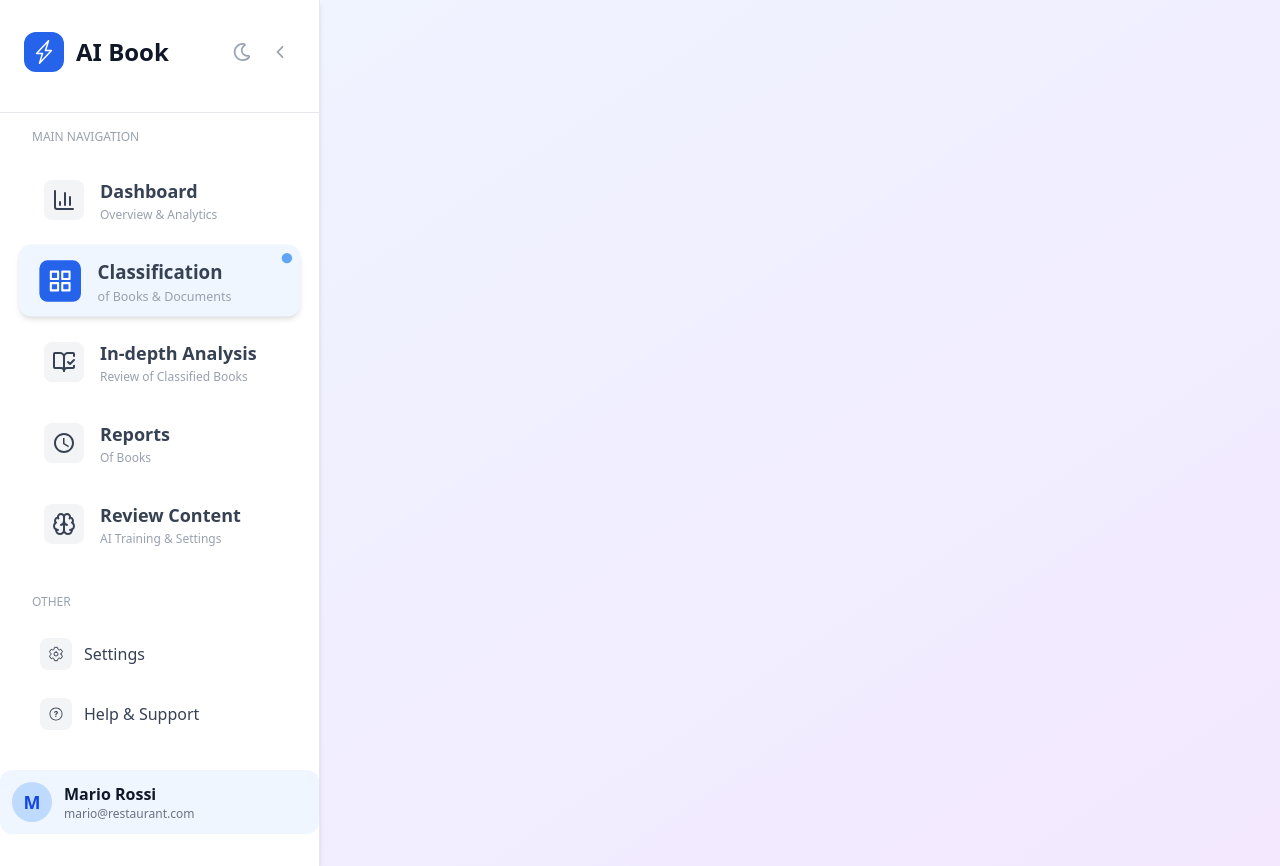
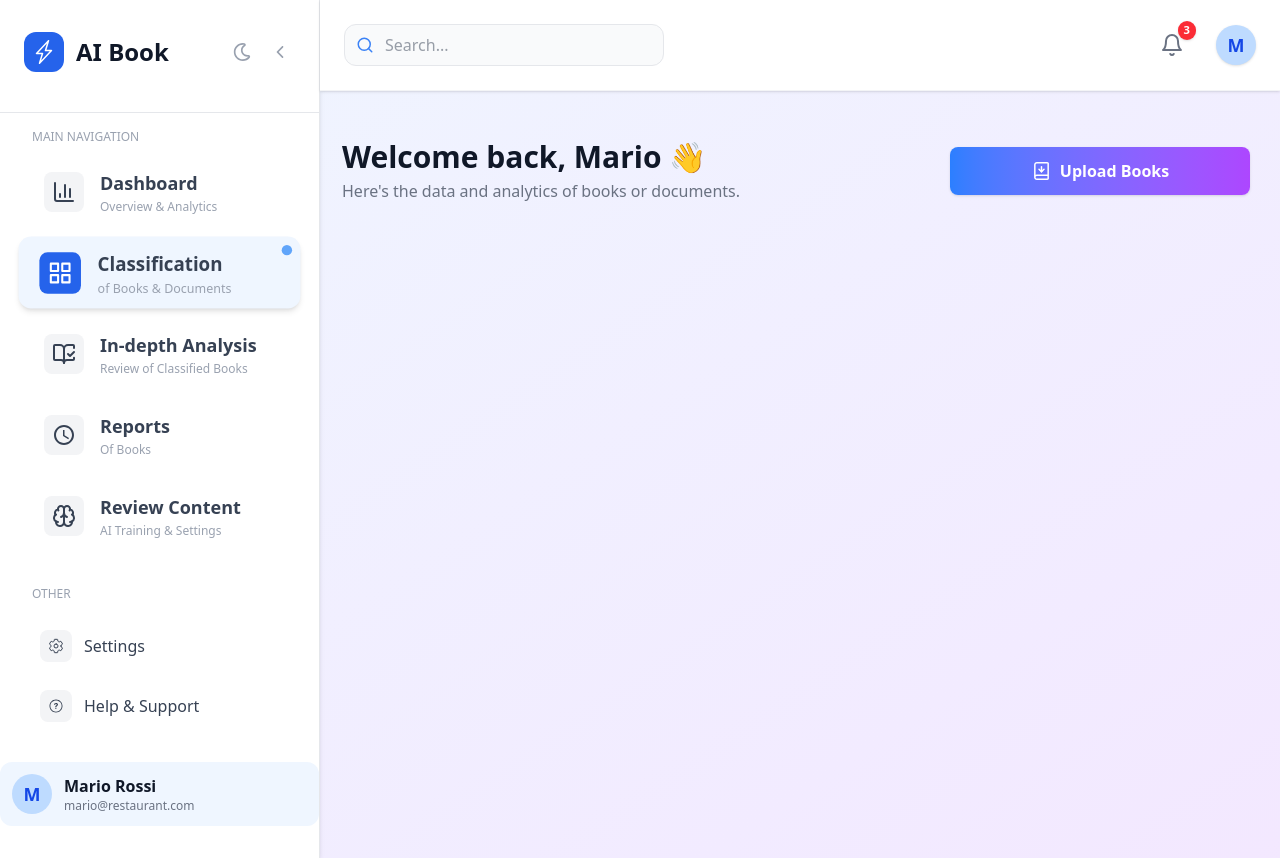
Before and after one commit to hba777/ai-books, a Next.js app in the folder frontend/: page /classification in a window 1280 px wide. Built offline with nearby package versions, Linux system fonts and the light colour scheme.

Commit message:
Header and Welcome Back Section Added

```diff
--- /dev/null
+++ b/frontend/src/components/Header/Header.tsx
@@ -0,0 +1,149 @@
+import React, { useState, useRef, useEffect } from "react";
+import { LuBell } from "react-icons/lu";
+import { FiSearch } from "react-icons/fi";
+import { useRouter } from "next/router";
+import { FiUpload } from "react-icons/fi";
+
+// Header with search, bell, and profile picture
+export const Header: React.FC = () => {
+  const [dropdownOpen, setDropdownOpen] = useState(false);
+  const avatarRef = useRef<HTMLDivElement>(null);
+  const router = useRouter();
+
+  // Close dropdown on outside click
+  useEffect(() => {
+    function handleClickOutside(event: MouseEvent) {
+      if (
+        avatarRef.current &&
+        !avatarRef.current.contains(event.target as Node)
+      ) {
+        setDropdownOpen(false);
+      }
+    }
+    if (dropdownOpen) {
+      document.addEventListener("mousedown", handleClickOutside);
+    } else {
+      document.removeEventListener("mousedown", handleClickOutside);
+    }
+    return () => {
+      document.removeEventListener("mousedown", handleClickOutside);
+    };
+  }, [dropdownOpen]);
+
+  const handleLogout = () => {
+    setDropdownOpen(false);
+    router.push("/");
+  };
+
+  return (
+    <header className="flex items-center justify-between w-full py-6 px-6 bg-white border-b border-gray-100 shadow-sm">
+      <div className="flex items-center gap-6 w-full max-w-xl">
+        <div className="flex-1">
+          <div className="relative w-xs">
+            <span className="absolute left-3 top-1/2 -translate-y-1/2 text-gray-400">
+              <FiSearch className="text-lg text-[#3b82f6]" />
+            </span>
+            <input
+              type="text"
+              placeholder="Search..."
+              className="w-full pl-10 pr-4 py-2 rounded-xl border border-gray-200 bg-gray-50 focus:outline-none focus:ring-2 focus:ring-blue-200 text-gray-700"
+            />
+          </div>
+        </div>
+      </div>
+      <div className="flex items-center gap-6 ml-8">
+        <div className="relative">
+          <button className="relative p-2 rounded-full hover:bg-gray-100 transition">
+            <LuBell className="text-2xl text-gray-500" />
+            <span
+              className="absolute -top-1 -right-1 bg-red-500 text-white text-xs font-bold rounded-full px-1.5 py-0.5 shadow"
+              style={{ fontSize: "0.7rem" }}
+            >
+              3
+            </span>
+          </button>
+        </div>
+        <div className="relative" ref={avatarRef}>
+          <div
+            className="w-10 h-10 rounded-full bg-blue-200 flex items-center justify-center font-bold text-blue-700 text-lg shadow cursor-pointer select-none"
+            onClick={() => setDropdownOpen((open) => !open)}
+          >
+            M
+          </div>
+          {dropdownOpen && (
+            <div className="absolute right-0 mt-2 w-36 bg-white border border-gray-200 rounded-lg shadow-lg z-50">
+              <button
+                className="w-full text-left px-4 py-2 text-gray-700 hover:bg-gray-100 rounded-lg transition"
+                onClick={handleLogout}
+              >
+                Logout
+              </button>
+            </div>
+          )}
+        </div>
+      </div>
+    </header>
+  );
+};
+
+// Welcome section with welcome text, subtext, and a button on the right
+export const WelcomeSection: React.FC = () => {
+  return (
+    <section className="flex items-center justify-between w-full mb-6 ml-3">
+      <div>
+        <h1 className="text-3xl font-bold text-gray-900 mb-1">
+          Welcome back, Mario <span className="inline-block">👋</span>
+        </h1>
+        <p className="text-gray-500 text-base">
+          Here's the data and analytics of books or documents.
+        </p>
+      </div>
+      <button className="bg-gradient-to-r mr-5 from-blue-500 to-purple-500 text-white font-semibold px-10 py-3 rounded-lg shadow hover:from-blue-600 hover:to-purple-600 transition min-w-[300px] flex items-center justify-center">
+        <svg className="mr-2"
+          width="21"
+          height="20"
+          viewBox="0 0 21 20"
+          fill="none"
+          xmlns="http://www.w3.org/2000/svg"
+        >
+          <g clip-path="url(#clip0_50_11481)">
+            <path
+              d="M10.4998 10.8347V5.83575"
+              stroke="white"
+              stroke-width="1.50006"
+              stroke-linecap="round"
+              stroke-linejoin="round"
+            />
+            <path
+              d="M3.83386 16.2503V3.75294C3.83386 3.20052 4.05331 2.67073 4.44393 2.28011C4.83455 1.88949 5.36434 1.67004 5.91676 1.67004H16.3312C16.5522 1.67004 16.7641 1.75782 16.9204 1.91407C17.0766 2.07032 17.1644 2.28224 17.1644 2.5032V17.5001C17.1644 17.721 17.0766 17.9329 16.9204 18.0892C16.7641 18.2454 16.5522 18.3332 16.3312 18.3332H5.91676C5.36434 18.3332 4.83455 18.1138 4.44393 17.7231C4.05331 17.3325 3.83386 16.8027 3.83386 16.2503ZM3.83386 16.2503C3.83386 15.6979 4.05331 15.1681 4.44393 14.7775C4.83455 14.3869 5.36434 14.1674 5.91676 14.1674H17.1644"
+              stroke="white"
+              stroke-width="1.50006"
+              stroke-linecap="round"
+              stroke-linejoin="round"
+            />
+            <path
+              d="M8.00098 8.33517L10.5005 10.8347L12.9999 8.33517"
+              stroke="white"
+              stroke-width="1.50006"
+              stroke-linecap="round"
+              stroke-linejoin="round"
+            />
+          </g>
+          <defs>
+            <clipPath id="clip0_50_11481">
+              <rect
+                width="19.9958"
+                height="19.9958"
+                fill="white"
+                transform="translate(0.502197 0.00395203)"
+              />
+            </clipPath>
+          </defs>
+        </svg>
+        Upload Books
+      </button>
+    </section>
+  );
+};
+
+export default Header;
--- a/frontend/src/components/Sidebar/Sidebar.tsx
+++ b/frontend/src/components/Sidebar/Sidebar.tsx
@@ -73,7 +73,7 @@ const Sidebar: React.FC = () => {
         <hr className="border-t border-gray-200 mb-4" />
         <div className="px-6">
           <nav className="flex flex-col gap-3">
-            <div className="text-xs text-gray-400 px-2 mb-2">MAIN NAVIGATION</div>
+            <div className="text-xs text-gray-400 px-2 mb-    2">MAIN NAVIGATION</div>
             {navLinks.map(link => (
               <Link href={link.href} key={link.href} legacyBehavior>
                 <a
--- a/frontend/src/pages/classification.tsx
+++ b/frontend/src/pages/classification.tsx
@@ -1,14 +1,19 @@
 import React from "react";
 import Sidebar from "@/components/Sidebar/Sidebar";
+import Header, { WelcomeSection } from "@/components/Header/Header";
 
 const Classifcation: React.FC = () => {
     return (
         <div className="min-h-screen flex bg-gradient-to-br from-blue-50 to-purple-100">
-            <Sidebar />
-            <main className="flex-1 flex flex-col items-center py-12 px-4">
-
-            </main>
+      <Sidebar />
+      <main className="flex-1 flex flex-col">
+        <Header />
+        <div className="flex-1 flex flex-col items-center px-4 py-12">
+          <WelcomeSection />
+          {/* ...rest of your content */}
         </div>
+      </main>
+    </div>
     )
 }
 
--- a/frontend/src/pages/dashboard.tsx
+++ b/frontend/src/pages/dashboard.tsx
@@ -2,6 +2,7 @@ import React, { useEffect, useState } from "react";
 import api from "../lib/api";
 import { useRouter } from "next/router";
 import Sidebar from "../components/Sidebar/Sidebar";
+import { Header, WelcomeSection } from "../components/Header/Header";
 
 interface User {
   id: string;
@@ -13,79 +14,17 @@ const Dashboard: React.FC = () => {
   const [users, setUsers] = useState<User[]>([]);
   const [username, setUsername] = useState("");
   const [password, setPassword] = useState("");
-  const [role, setRole] = useState<string>("user");
-  const [loading, setLoading] = useState(false);
-  const [error, setError] = useState<string | null>(null);
-  const [success, setSuccess] = useState<string | null>(null);
-  const router = useRouter();
 
-  useEffect(() => {
-    fetchUsers();
-  }, []);
-
-  const fetchUsers = async () => {
-    try {
-      setLoading(true);
-      const token = localStorage.getItem("token");
-      const res = await api.get("/users/all", {
-        headers: { Authorization: `Bearer ${token}` },
-      });
-      setUsers(res.data);
-    } catch (err: any) {
-      setError("Failed to fetch users");
-    } finally {
-      setLoading(false);
-    }
-  };
-
-  const handleAddUser = async (e: React.FormEvent) => {
-    e.preventDefault();
-    setLoading(true);
-    setError(null);
-    setSuccess(null);
-    try {
-      const token = localStorage.getItem("token");
-      await api.post(
-        "/users/register",
-        { username, password, role },
-        { headers: { Authorization: `Bearer ${token}` } }
-      );
-      setSuccess("User added successfully!");
-      setUsername("");
-      setPassword("");
-      setRole("user");
-      fetchUsers();
-    } catch (err: any) {
-      setError(err.response?.data?.detail || "Failed to add user");
-    } finally {
-      setLoading(false);
-    }
-  };
-
-  const handleDeleteUser = async (id: string) => {
-    if (!window.confirm("Are you sure you want to delete this user?")) return;
-    setLoading(true);
-    setError(null);
-    setSuccess(null);
-    try {
-      const token = localStorage.getItem("token");
-      await api.delete(`/users/${id}`, {
-        headers: { Authorization: `Bearer ${token}` },
-      });
-      setSuccess("User deleted successfully!");
-      fetchUsers();
-    } catch (err: any) {
-      setError(err.response?.data?.detail || "Failed to delete user");
-    } finally {
-      setLoading(false);
-    }
-  };
 
   return (
     <div className="min-h-screen flex bg-gradient-to-br from-blue-50 to-purple-100">
       <Sidebar />
-      <main className="flex-1 flex flex-col items-center py-12 px-4">
-
+      <main className="flex-1 flex flex-col">
+        <Header />
+        <div className="flex-1 flex flex-col items-center px-4 py-12">
+          <WelcomeSection />
+          {/* ...rest of your content */}
+        </div>
       </main>
     </div>
   );
```
